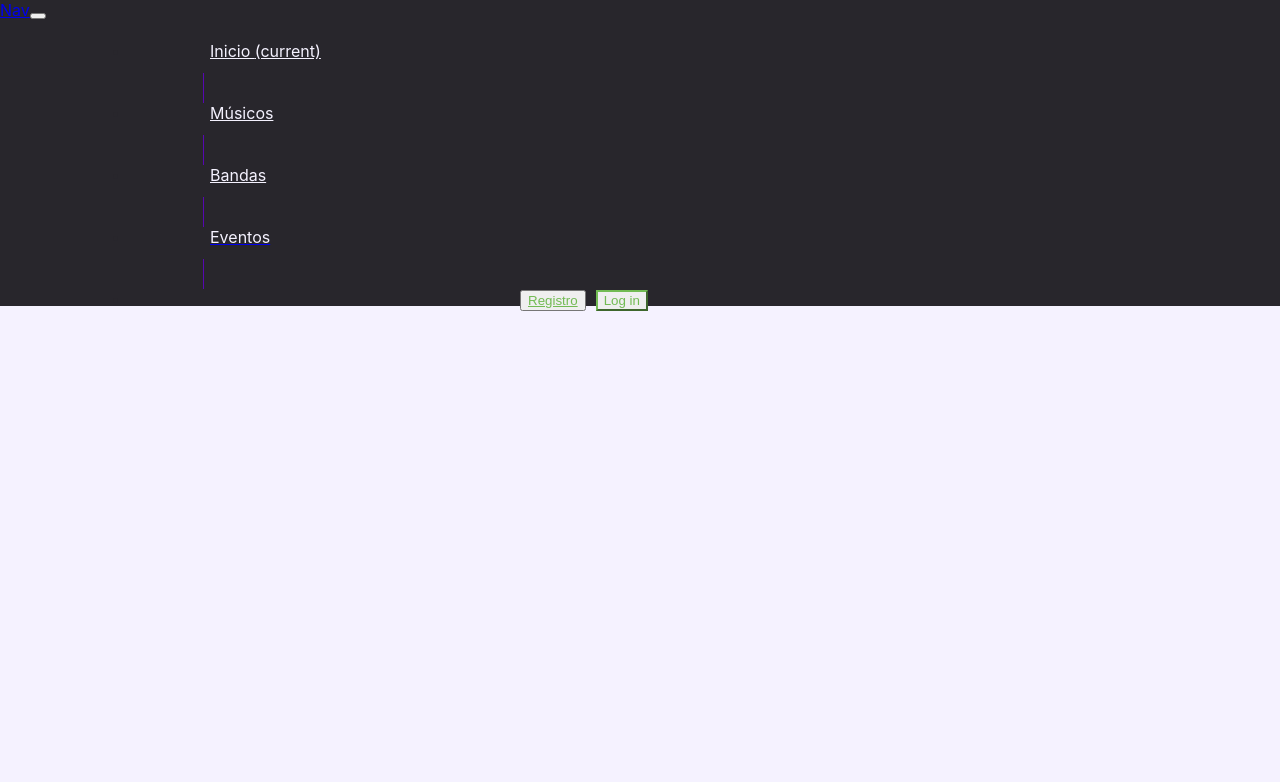
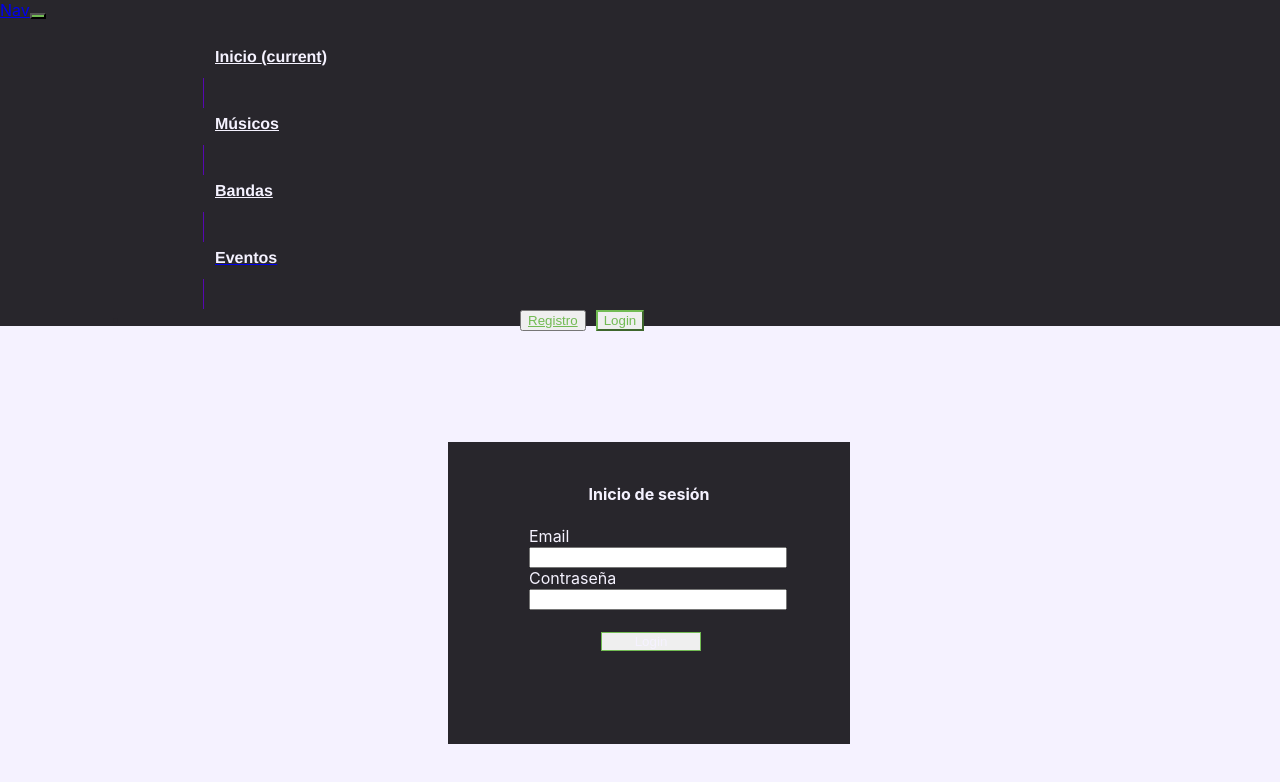
Before and after one commit to leosifu/ux2, a React (Create React App) app: page /login in a window 1280 px wide. Shown: the top 782 px of the page. Built offline with nearby package versions, Linux system fonts and the light colour scheme; the HTML template or start-up script is replaced by a standard one.

Commit message:
Agrega login y home gestor

```diff
--- /dev/null
+++ b/src/componentes/Login.js
@@ -0,0 +1,26 @@
+
+import React, {Component} from 'react';
+import '../css/login.css'
+import { Link } from 'react-router-dom';
+class Login extends Component{
+    render(){
+      return(
+    <div>
+        <div class="Login">
+        <br></br>
+        <center><h4><label>Inicio de sesión</label><br></br></h4></center>
+        <div class="interior">
+            <label>Email</label><br></br>
+            <input type="text"></input><br></br>
+            <label>Contraseña</label><br></br>
+            <input type="password"></input><br></br>
+            <Link  to="/HomeG">
+            <button class="btn boton" type="button">Login</button>
+            </Link>
+        </div>
+        </div>
+      </div>
+      )
+    }
+}
+export default Login
--- a/src/componentes/NavBar.js
+++ b/src/componentes/NavBar.js
@@ -1,7 +1,6 @@
 import React, { Component } from 'react';
 import '../css/navbar.css'
 import { Link } from 'react-router-dom';
-
 
 class Nav extends Component{
   render(){
@@ -17,26 +16,27 @@ class Nav extends Component{
           <li class="nav-item active">
             <a class="nav-link menuA" href="#">Inicio <span class="sr-only">(current)</span></a>
           </li>
-          <div class="vertical" ></div>
+          <div class="lineaVertical" ></div>
           <li class="nav-item">
             <a class="nav-link menuA" href="#">Músicos</a>
           </li>
-          <div class="vertical" ></div>
+          <div class="lineaVertical" ></div>
           <li class="nav-item">
             <a class="nav-link menuA" href="#">Bandas</a>
           </li>
-          <div class="vertical" ></div>
+          <div class="lineaVertical" ></div>
           <li class="nav-item">
             <Link to="/anuncios">
               <a class="nav-link menuA">Eventos</a>
             </Link>
           </li>
-          <div class="vertical" ></div>
+          <div class="lineaVertical" ></div>
           <li>
             <form class="form-inline">
               <button class="btn btn-sm reg" type="button"><u>Registro</u></button>
-              <button class="btn  logIn" type="button">Log in</button>
-
+              <Link to="/login">
+              <button class="btn  logIn" type="button">Login</button>
+              </Link>
             </form>
           </li>
 
--- a/src/componentes/VistaPrincipal.js
+++ b/src/componentes/VistaPrincipal.js
@@ -6,10 +6,10 @@ class VistaPrincipal extends Component{
     return(
       <div>
       <div class="row ">
-        <div class="col-2 lateralI">col-8 kbdkjsab dsajdbsakjbd
+        <div class="col-3 lateralI">col-8 kbdkjsab dsajdbsakjbd
         asb sjdhsajd</div>
 
-        <div class="col-9">
+        <div class="col-8">
         <center>
         <div id="carouselExampleIndicators" class="carousel slide carrusel" data-ride="carousel">
             <ol class="carousel-indicators">
--- /dev/null
+++ b/src/componentes/VistaPrincipalGestor.js
@@ -0,0 +1,13 @@
+import React, {Component} from 'react';
+
+class VistaPrincipalGestor extends Component{
+  render(){
+    return(
+            <div>
+
+            </div>
+
+        )
+    }
+}
+export default VistaPrincipalGestor;
--- /dev/null
+++ b/src/css/login.css
@@ -0,0 +1,35 @@
+.Login{
+    border: 1px solid #28262c;
+    height: 300px;
+    width: 400px;
+    position: relative; top:100px; left: 35%;
+    background-color: #28262c;
+    color: #f5f2ff;
+}
+.interior{
+    position: relative; left:20%;
+
+}
+input{
+    width: 250px;
+}
+.boton{
+    position: relative;left:18%; top: 20px;
+    border: 1px solid #72bb53ff;
+    width: 100px;
+}
+.boton:hover{
+    background-color: #72bb53ff;
+
+}
+body{
+    /*background-image: url(https://img.elcomercio.pe/files/ec_article_multimedia_gallery/uploads/2018/09/21/5ba52a5cb0465.jpeg);
+    height: 500px; /* You must set a specified height */
+    /*background-position: center; /* Center the image */
+    /*background-repeat: no-repeat; /* Do not repeat the image */
+    /*background-size: cover; */
+}
+
+.boton{
+    color: #f5f2ff;
+}
--- a/src/css/navbar.css
+++ b/src/css/navbar.css
@@ -48,7 +48,7 @@
   background-color: #72bb53ff;
 }
 
-.vertical{
+.lineaVertical{
     background-color:#5707b3;
     width:0px;height:30px;
     border-right:1px solid #5707b3;
@@ -57,3 +57,17 @@
     position: relative; left:73px;
 
 }
+
+.nav-item{
+color: #0D224F;
+font-family: Helvetica, sans-serif;
+font-weight: bold;
+padding-top: 7px;
+padding-left: 5px;
+padding-right: 5px;
+display:block;
+}
+
+.navbar-toggler{
+  background-color: #72bb53ff !important;
+}
--- a/src/routes.js
+++ b/src/routes.js
@@ -5,6 +5,8 @@ import { BrowserRouter as Router } from 'react-router-dom';
 import VistaPrincipal from './componentes/VistaPrincipal';
 import Anuncios from './componentes/Anuncios';
 import CrearAnuncio from './componentes/CrearAnuncio';
+import Login from './componentes/Login';
+import VistaPrincipalGestor from './componentes/VistaPrincipalGestor';
 
 const AppRoutes = ({store}) =>
   <App>
@@ -12,6 +14,9 @@ const AppRoutes = ({store}) =>
       <Route exact path="/" component={VistaPrincipal} />
       <Route exact path="/anuncios" component={Anuncios} />
       <Route exact path="/crearAnuncio" component={CrearAnuncio} />
+      <Route exact path="/login" component={Login} />
+      <Route exact path="/HomeG" component={VistaPrincipalGestor} />
+
     </Switch>
   </App>;
 
```
Also changed, not shown: 1 other file (tests, documents, lock files or other folders).
